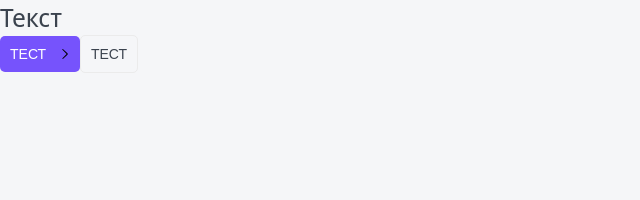
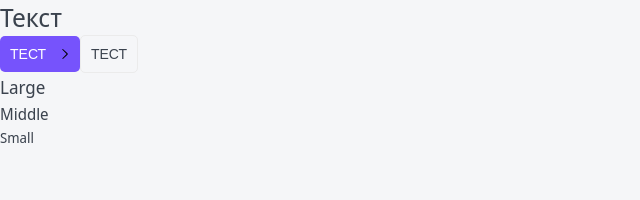
Before and after one commit to AlekseiKom/top-app-v10, a Next.js app: page / in a window 1280 px wide. Shown: the top 200 px of the page, without its empty margins (0-640 px from the left). Built offline with nearby package versions, Linux system fonts and the light colour scheme.

Commit message:
Paragraph component created

```diff
--- a/components/Button/Button.module.css
+++ b/components/Button/Button.module.css
@@ -33,11 +33,14 @@
 	color: var(--white);
 	background-color: var(--primary);
 }
+
 .arrow {
 	display: inline-block;
+
 	margin-left: 10px;
 }
+
 .down {
+	transition: all 0.2s ease-in-out;
 	transform: rotate(90deg);
-	transition: all 0.2s ease-in-out;
 }
--- /dev/null
+++ b/components/P/P.module.css
@@ -0,0 +1,17 @@
+.p {
+  margin: 0;
+}
+
+.s {
+    font-size: 14px;
+    line-height: 24px;
+  }
+
+  .m {
+    font-size: 16px;
+    line-height: 24px;
+  }
+  .l {
+    font-size: 18px;
+    line-height: 29px;
+  }
--- /dev/null
+++ b/components/P/P.props.ts
@@ -0,0 +1,6 @@
+import { ReactNode, DetailedHTMLProps, HTMLAttributes } from 'react';
+
+export interface PProps extends DetailedHTMLProps<HTMLAttributes<HTMLParagraphElement>, HTMLParagraphElement> {
+    size?: 's' | 'm' | 'l';
+    children: ReactNode;
+}
--- /dev/null
+++ b/components/P/P.tsx
@@ -0,0 +1,20 @@
+import { PProps } from './P.props';
+import styles from './P.module.css';
+import cn from 'classnames';
+
+
+export const P = ({ size = 'm', children, className, ...props }: PProps): JSX.Element => {
+
+    return (
+        <p
+            className={cn(styles.p, className, {
+                [styles.s]: size === 's',
+                [styles.m]: size === 'm',
+                [styles.l]: size === 'l',
+            })}
+            {...props}
+        >
+            {children}
+        </p>
+    );
+};
--- a/components/index.ts
+++ b/components/index.ts
@@ -1,2 +1,3 @@
 export * from './Htag/Htag';
 export * from './Button/Button';
+export * from './P/P';
--- a/next.config.js
+++ b/next.config.js
@@ -1,6 +1,6 @@
 module.exports = {
 
-    webpack(config, options) {
+    webpack(config) {
         config.module.rules.push({
             loader: '@svgr/webpack',
             issuer: /\.[jt]sx?$/,
--- a/pages/_app.tsx
+++ b/pages/_app.tsx
@@ -10,7 +10,7 @@ function MyApp({ Component, pageProps }: AppProps): JSX.Element {
       <link rel="icon" href="/favicon.ico" />
       <link rel="preconnect" href="https://fonts.googleapis.com" />
       <link rel="preconnect" href="https://fonts.gstatic.com" />
-      <link href="https://fonts.googleapis.com/css2?family=Noto+Sans+Display:wght@300;400;500;700&display=swap" rel="stylesheet" />
+      <link href="https://fonts.googleapis.com/css2?family=Noto+Sans+Display:wght@300;400;500;700&display=swap" />
     </Head>
 
     <Component {...pageProps} />
--- a/pages/index.tsx
+++ b/pages/index.tsx
@@ -1,5 +1,5 @@
 import React from 'react';
-import { Htag } from '../components';
+import { Htag, P } from '../components';
 import { Button } from '../components/Button/Button';
 
 export default function Home(): JSX.Element {
@@ -10,6 +10,9 @@ export default function Home(): JSX.Element {
       <Htag tag='h1'>Teкст</Htag>
       <Button appearance='primary' className='testClass' arrow='right'> ТЕСТ </Button>
       <Button appearance='ghost'> ТЕСТ </Button>
+      <P size='l'> Large</P>
+      <P size='m'> Middle</P>
+      <P size='s'> Small</P>
     </div >
   );
 }
```
